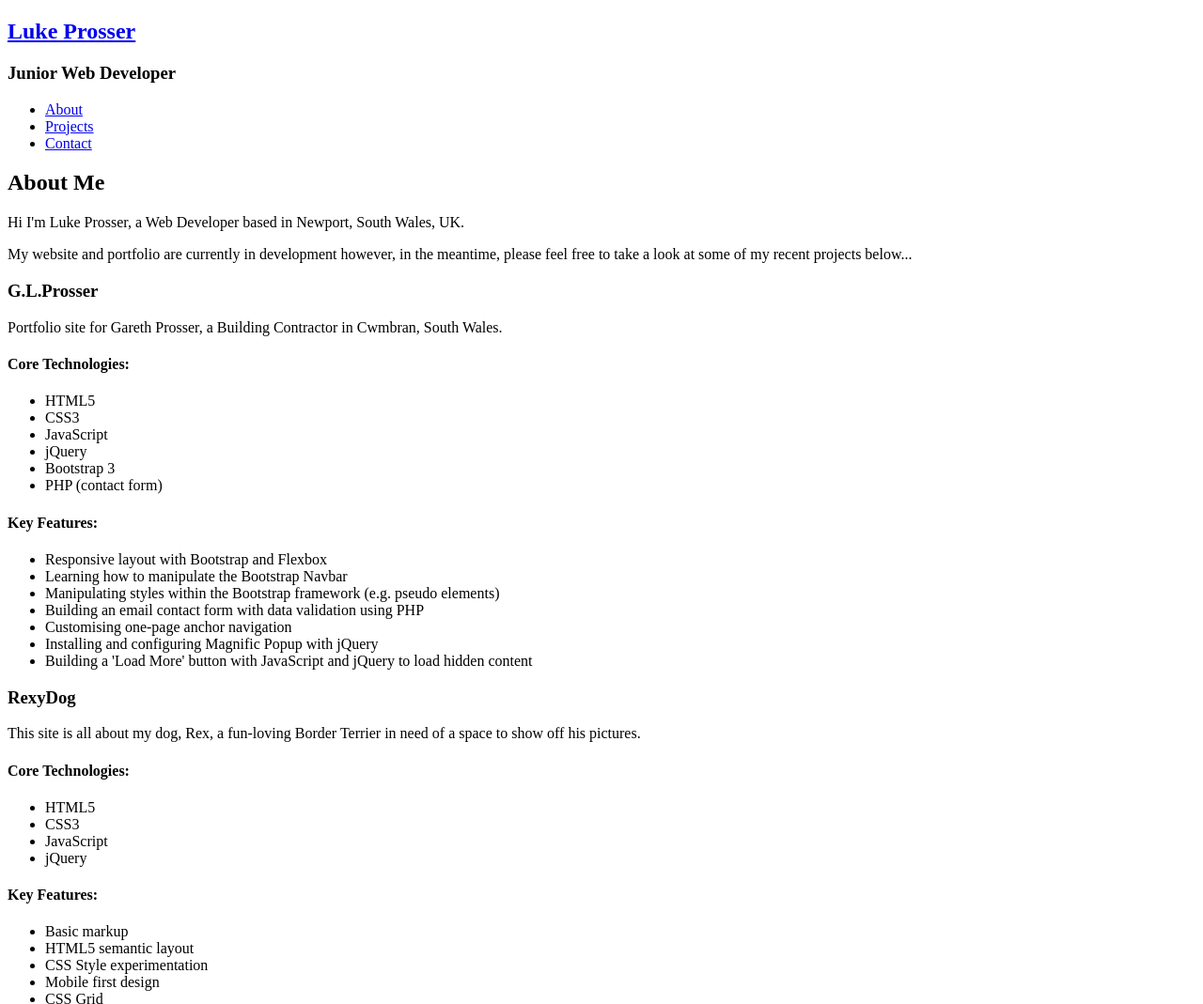
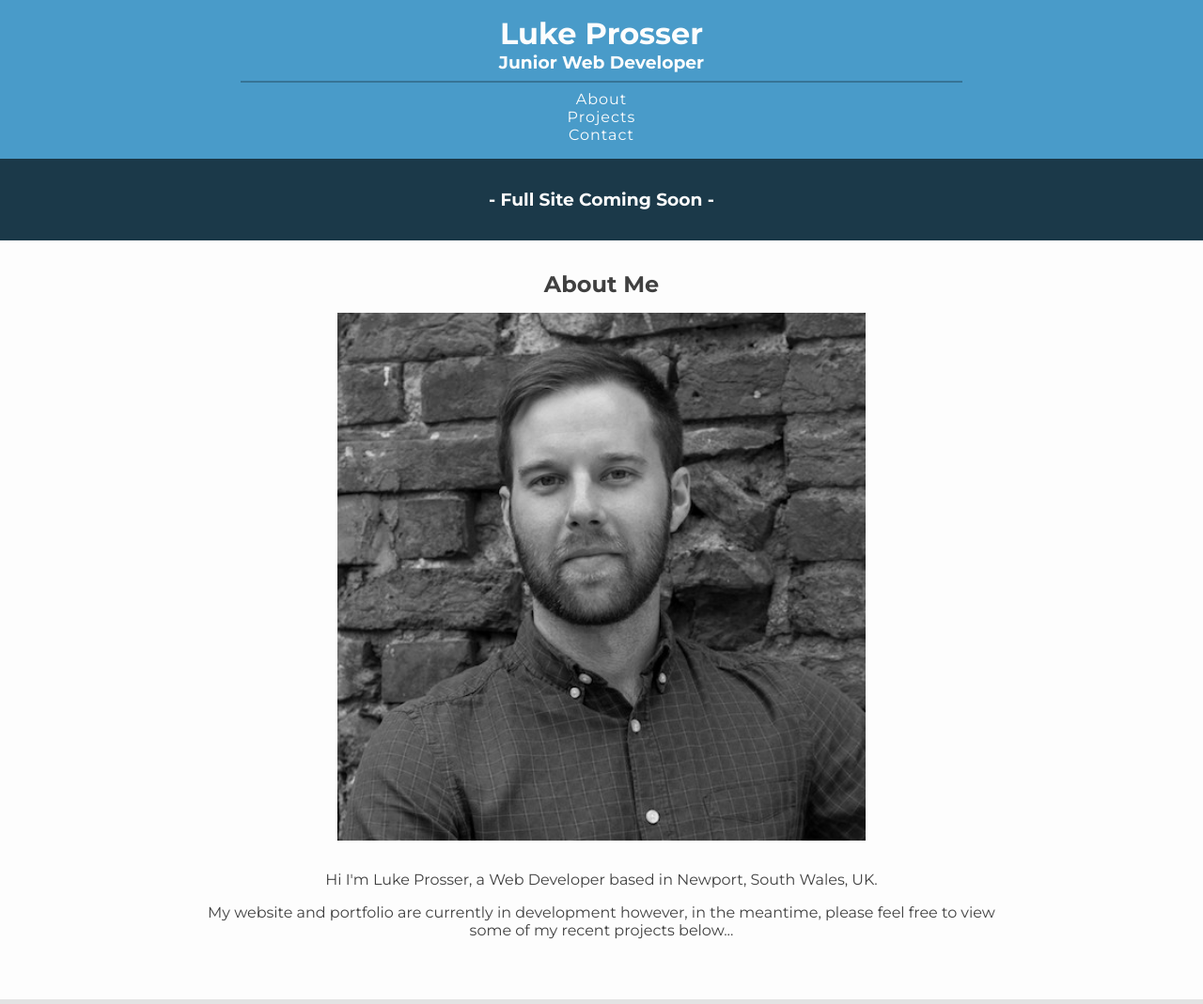
Before and after one commit to lukeprosser/createdeluxe, a plain HTML site: page index.html in a window 1280 px wide. Shown: the top 1069 px of the page at 94% size. Drawn offline with Linux system fonts and the light colour scheme.

Commit message:
Basic structure, header

```diff
--- /dev/null
+++ b/css/main.css
@@ -0,0 +1,142 @@
+/*************************
+    GLOBAL STYLES
+*************************/
+
+* {
+    margin: 0;
+    padding: 0;
+    box-sizing: border-box;
+  }
+
+body {
+    font-family: 'Montserrat', sans-serif;
+    color: #404040;
+}
+
+p {
+    padding-bottom: 1em;
+}
+
+ul {
+    list-style-position: inside;
+}
+
+img {
+    display: block;
+    width: 60%;
+    margin: 1em auto;
+  }
+
+/*************************
+    LAYOUT
+*************************/
+
+.container {
+    max-width: 1000px;
+    margin: auto;
+    padding: 2em;
+}
+
+.textbox {
+    padding: 1em 2em;
+}
+
+/*************************
+    HEADER
+*************************/
+
+header {
+    background-color: #499BC9;
+    color: #fdfdfd;
+    text-align: center;
+    padding: 1em 0;
+}
+    header a {
+        color: #fdfdfd;
+        text-decoration: none;
+    }
+
+#brand {
+    padding-bottom: 0.5em;
+}
+    #brand h3 {
+        padding: 0;
+    }
+
+nav {
+    margin-top: 0.5em;
+}
+nav ul li {
+    list-style: none;
+    letter-spacing: 1px;
+}
+nav ul li a {
+    text-decoration: none;
+}
+nav ul li a:hover {
+    color: #314149;
+}
+
+#line {
+    border: 1px solid #367496;
+    width: 60%;
+    margin: auto;
+    }
+
+/*************************
+    COMING SOON
+*************************/
+
+#coming-soon {
+    background-color: #1B3949;
+    color: #fdfdfd;
+    text-align: center;
+}
+
+/*************************
+    ABOUT
+*************************/
+
+#about {
+    text-align: center;
+    background-color: #fdfdfd;
+}
+
+/*************************
+    PROJECTS
+*************************/
+
+#projects {
+    background-color: #e3e3e3;
+}
+
+#projects h2 {
+    text-align: center;
+}
+
+/*************************
+    FOOTER
+*************************/
+
+footer {
+    background-color: #499BC9;
+    color: #fdfdfd;
+    padding: 2em;
+    text-align: center;
+}
+footer a {
+    color: #fdfdfd;
+    text-decoration: none;
+}
+
+
+/*************************
+    MEDIA QUERIES
+*************************/
+@media (min-width: 800px;){
+    header {
+        display: grid;
+        grid-template-columns: auto 65%;
+    }
+
+}
--- a/index.html
+++ b/index.html
@@ -5,33 +5,51 @@
     <meta name="viewport" content="width=device-width, initial-scale=1.0">
     <meta http-equiv="X-UA-Compatible" content="ie=edge">
     <title>Create Deluxe</title>
+
+    <link rel="stylesheet" href="css/main.css">
+    <link href="https://fonts.googleapis.com/css?family=Montserrat:400,700" rel="stylesheet">
 </head>
 <body>
 
     <div id="page">
 
-        <header><!-- Header start -->
-            <nav><!-- Nav start -->
-                <div class="container"><!-- Container start -->
+        <header id="top"><!-- Header start -->
+                <div id="brand"><!-- Brand start -->
                     <a href="index.html"><h1>Luke Prosser</h1></a>
                     <h3>Junior Web Developer</h3>
+                </div><!-- Brand end -->
+                <div id="line"></div><!-- Line -->
+                <nav><!-- Nav start -->
                     <ul>
                         <li><a href="#about">About</a></li>
                         <li><a href="#projects">Projects</a></li>
                         <li><a href="#contact">Contact</a></li>
                     </ul>
-                </div><!-- Container end -->
                 </nav><!-- Nav end -->
         </header><!-- Header end -->
 
+        <main>
+
+            <section id="coming-soon">
+                <div class="container">
+                    <h3>- Full Site Coming Soon -</h3>
+                </div>
+            </section>
+
             <section id="about"><!-- About start -->
+                <div class="container"><!-- Container start -->
                     <h2>About Me</h2>
-            <p>Hi I'm Luke Prosser, a Web Developer based in Newport, South Wales, UK. </p>
-            <p>My website and portfolio are currently in development however, in the meantime, please feel free to take a look at some of my recent projects below...</p>
-        </section>
+                    <img src="img/profile.jpg" alt="">
+                    <div class="textbox">
+                        <p>Hi I'm Luke Prosser, a Web Developer based in Newport, South Wales, UK.</p>
+                        <p>My website and portfolio are currently in development however, in the meantime, please feel free to view some of my recent projects below...</p>
+                    </div>
+                </div><!-- Container end -->
+            </section><!-- About end -->
 
             <section id="projects"><!-- Projects start -->
                 <div class="container"><!-- Container start -->
+                    <h2>Projects</h2>
                     <div class="feature"><!-- Feature start -->
                         <h3>G.L.Prosser</h3>
                         <p>Portfolio site for Gareth Prosser, a Building Contractor in Cwmbran, South Wales.</p>
@@ -78,13 +96,18 @@
                             <li>Floating back-to-top navigation</li>
                         </ul>
                     </div><!-- Feature end -->
+                    <p>For more information on these projects please feel free to <a href="https://github.com/lukeprosser">visit my GitHub profile</a>.</p>
                 </div><!-- Container end -->
-        </section><!-- About end -->
+            </section><!-- Projects end -->
 
-        <section id="contact">
+            <section id="contact"><!-- Contact start -->
                 <div class="container"><!-- Container start -->
-
-
+                    <h2>Contact</h2>
+                    <div class="links">
+                        <a href="mailto:lukesprosser@gmail.com"><i class="fa fa-arrow-circle-up" aria-hidden="true"></i>Email</a>
+                        <a href="https://github.com/lukeprosser"><i class="fa fa-arrow-circle-up" aria-hidden="true"></i>GitHub</a>
+                        <a href="https://www.linkedin.com/in/lukeprosser/"><i class="fa fa-arrow-circle-up" aria-hidden="true"></i>LinkedIn</a>
+                    </div>
                     <div id="contact-form"><!-- Contact Form Container start -->
                             <p>In the meantime, feel free to get in touch with me here:</p>
                             <div id="form-messages"></div>
@@ -107,6 +130,12 @@
                 </div><!-- Container end -->
             </section><!-- Contact end -->
 
+            <footer>
+                <a href="#top">Back to top</a>
+            </footer>
+
+        </main>
+
     </div><!-- Page end -->
 
 </body>
```
Also changed, not shown: img/profile.jpg (added), 1 other file. Lines whose indentation alone changed are shown as unchanged.
